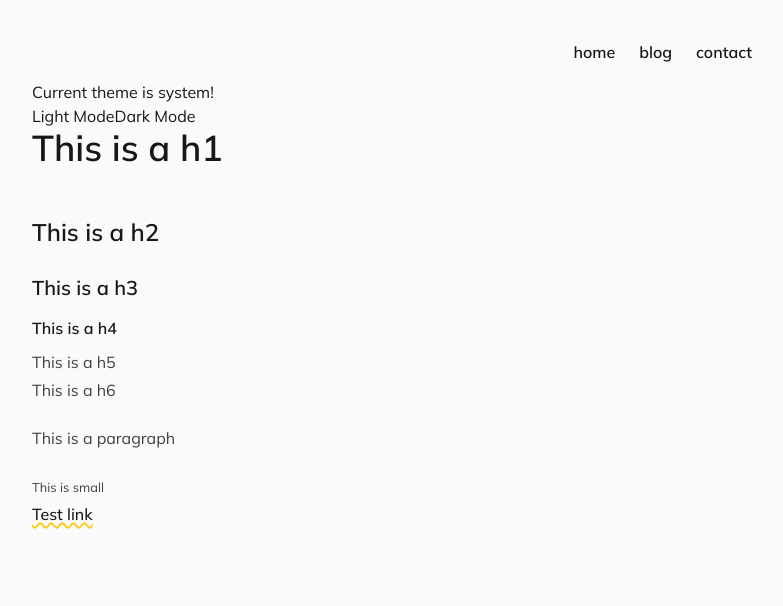
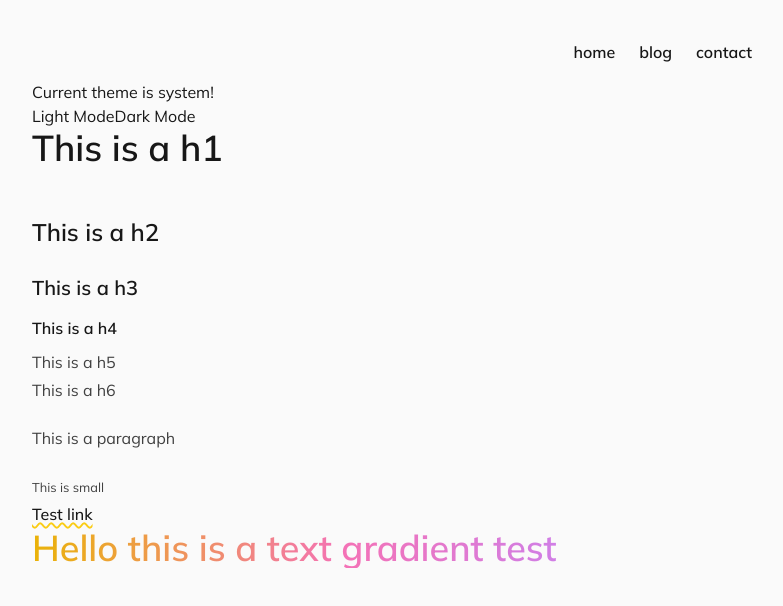
Before and after one commit to mariusflorescu/mariusflorescu.io, a Next.js app: page / in a window 1280 px wide. Shown: the top 606 px of the page, without its empty margins (248-1031 px from the left). Built offline with nearby package versions, Linux system fonts and the light colour scheme.

Commit message:
added gradient text component

```diff
--- /dev/null
+++ b/components/GradientText/index.tsx
@@ -0,0 +1,20 @@
+import React from "react";
+
+type TElement = {
+  as: "h1" | "h2" | "h3" | "h4" | "h5" | "h6" | "p" | "small" | "span";
+};
+
+type TProps = TElement &
+  React.HTMLAttributes<
+    HTMLHeadingElement | HTMLParagraphElement | HTMLSpanElement
+  >;
+
+const GradientText: React.FC<TProps> = ({ children, as, ...props }) => {
+  const className = `text-transparent bg-clip-text bg-gradient-to-r from-yellow-500 via-pink-400 to-purple-400  ${
+    props.className || ""
+  }`;
+
+  return React.createElement(as, { ...props, className }, children);
+};
+
+export default GradientText;
--- a/pages/index.tsx
+++ b/pages/index.tsx
@@ -2,6 +2,7 @@ import type { NextPage } from "next";
 import { useTheme } from "next-themes";
 import Layout from "../layout/Main";
 import Link from "../components/Link";
+import GradientText from "../components/GradientText";
 
 const Home: NextPage = () => {
   const { theme, setTheme } = useTheme();
@@ -24,6 +25,10 @@ const Home: NextPage = () => {
         <Link href="/blog" passHref>
           Test link
         </Link>
+
+        <GradientText as="h1" className="">
+          Hello this is a text gradient test
+        </GradientText>
       </div>
     </Layout>
   );
```
Also changed, not shown: components/Nav/Item.tsx (+6 -8 lines).
